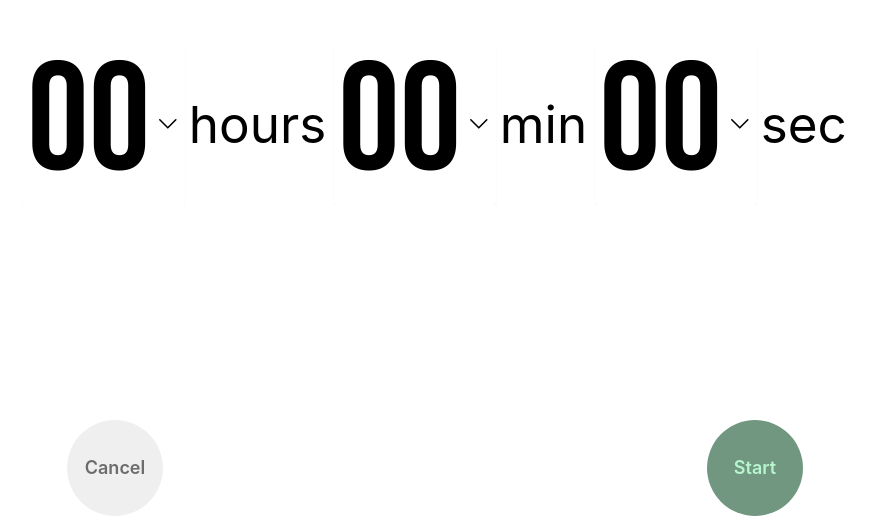
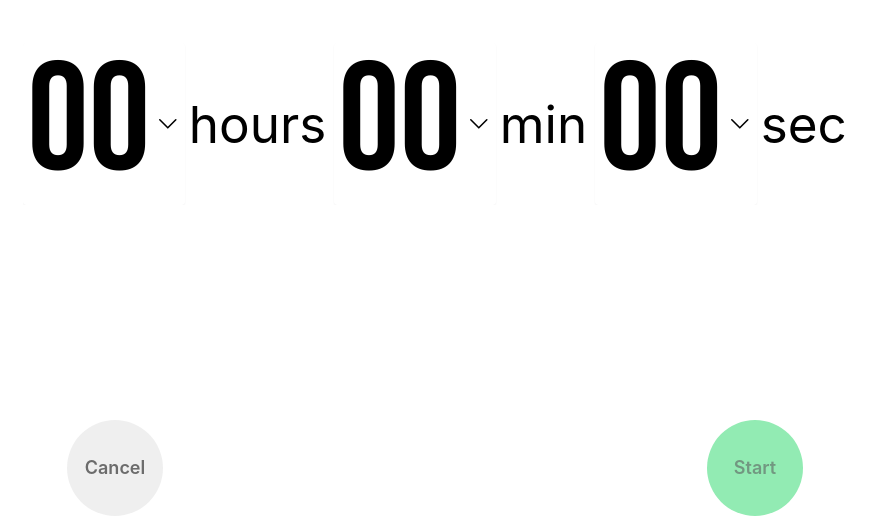
Before and after one commit to Toluade/protime-v2, a React (Vite) app: page / in a window 1280 px wide. Shown: the part 276-800 px from the top of the page, without its empty margins (205-1081 px from the left). Built offline with nearby package versions, Linux system fonts and the light colour scheme.

Commit message:
updated light mode for green and amber buttons

```diff
--- a/src/index.css
+++ b/src/index.css
@@ -41,11 +41,11 @@
   }
 
   .start-btn {
-    @apply border-none outline-none text-green-300 bg-green-900 disabled:opacity-60 disabled:cursor-not-allowed;
+    @apply border-none outline-none text-green-900 bg-green-400 dark:text-green-300 dark:bg-green-900 disabled:opacity-60 disabled:cursor-not-allowed;
   }
 
   .pause-btn {
-    @apply border-none outline-none text-amber-300 bg-yellow-900 disabled:opacity-60 disabled:cursor-not-allowed;
+    @apply border-none outline-none text-amber-900 bg-amber-300 dark:text-amber-300 dark:bg-yellow-900 disabled:opacity-60 disabled:cursor-not-allowed;
   }
   .timer-font-size {
     @apply text-[25vw] sm:text-[27vw] md:text-[29vw] lg:text-[31vw] xl:text-[33vw];
```
